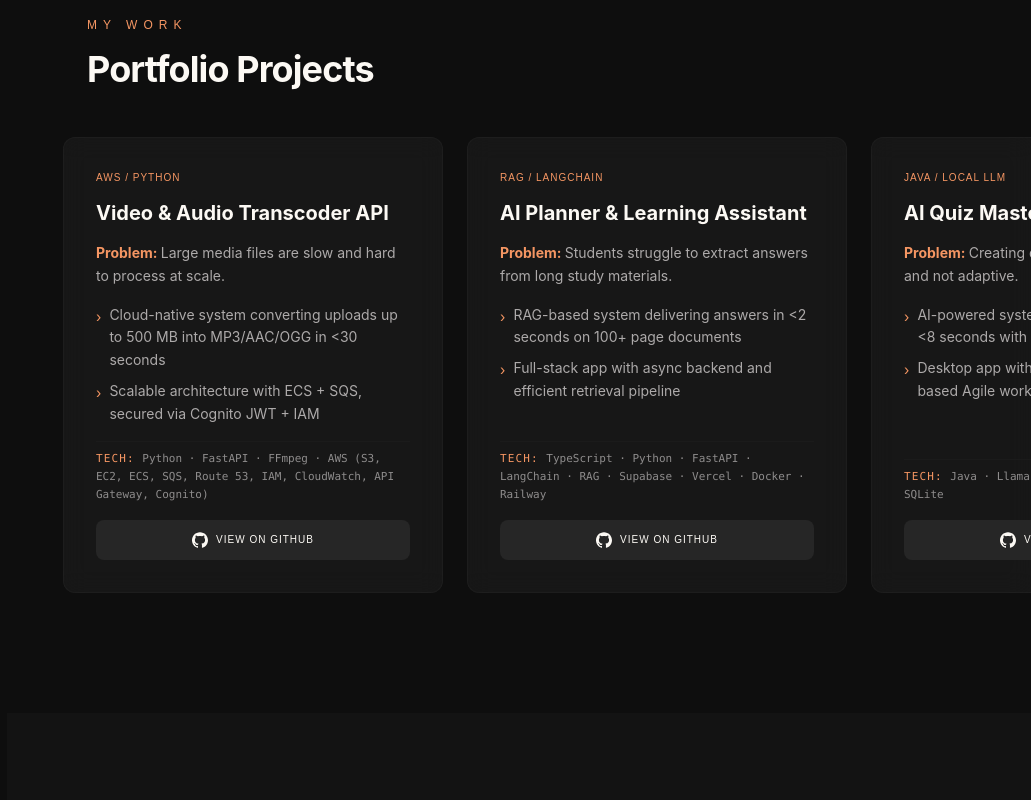
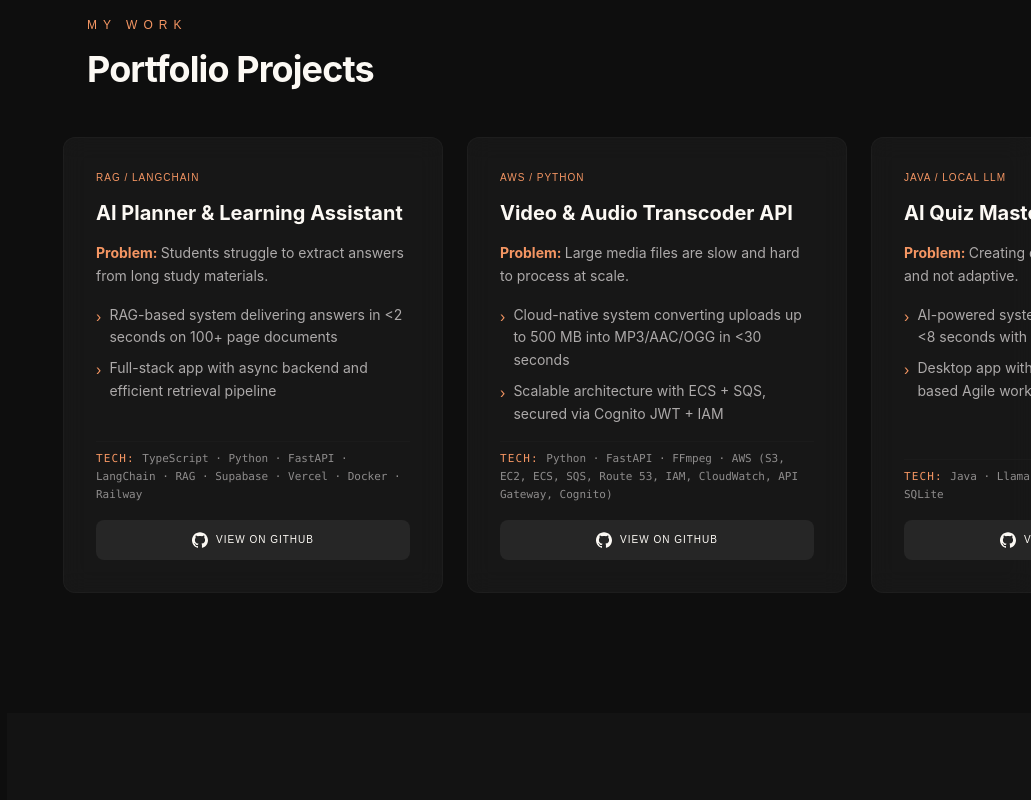
Before and after one commit to AathmikaGK/portfolio2.0, a Next.js app: page / in a window 1280 px wide. Shown: the part 1860-2660 px from the top of the page, without its empty margins (249-1280 px from the left). Built offline with nearby package versions, Linux system fonts and the light colour scheme.

Commit message:
Reorder projects: AI Learning Assistant first

```diff
--- a/components/Projects.tsx
+++ b/components/Projects.tsx
@@ -13,6 +13,17 @@ type Project = {
 
 const projects: Project[] = [
   {
+    title: "AI Planner & Learning Assistant",
+    tag: "RAG / LangChain",
+    problem: "Students struggle to extract answers from long study materials.",
+    highlights: [
+      "RAG-based system delivering answers in <2 seconds on 100+ page documents",
+      "Full-stack app with async backend and efficient retrieval pipeline",
+    ],
+    tech: "TypeScript · Python · FastAPI · LangChain · RAG · Supabase · Vercel · Docker · Railway",
+    github: "https://github.com/AathmikaGK/ai-planner-and-learning-assistant.git",
+  },
+  {
     title: "Video & Audio Transcoder API",
     tag: "AWS / Python",
     problem: "Large media files are slow and hard to process at scale.",
@@ -22,17 +33,6 @@ const projects: Project[] = [
     ],
     tech: "Python · FastAPI · FFmpeg · AWS (S3, EC2, ECS, SQS, Route 53, IAM, CloudWatch, API Gateway, Cognito)",
     github: "https://github.com/AathmikaGK/video_audio_transcoder.git",
-  },
-  {
-    title: "AI Planner & Learning Assistant",
-    tag: "RAG / LangChain",
-    problem: "Students struggle to extract answers from long study materials.",
-    highlights: [
-      "RAG-based system delivering answers in <2 seconds on 100+ page documents",
-      "Full-stack app with async backend and efficient retrieval pipeline",
-    ],
-    tech: "TypeScript · Python · FastAPI · LangChain · RAG · Supabase · Vercel · Docker · Railway",
-    github: "https://github.com/AathmikaGK/ai-planner-and-learning-assistant.git",
   },
   {
     title: "AI Quiz Master",
```
